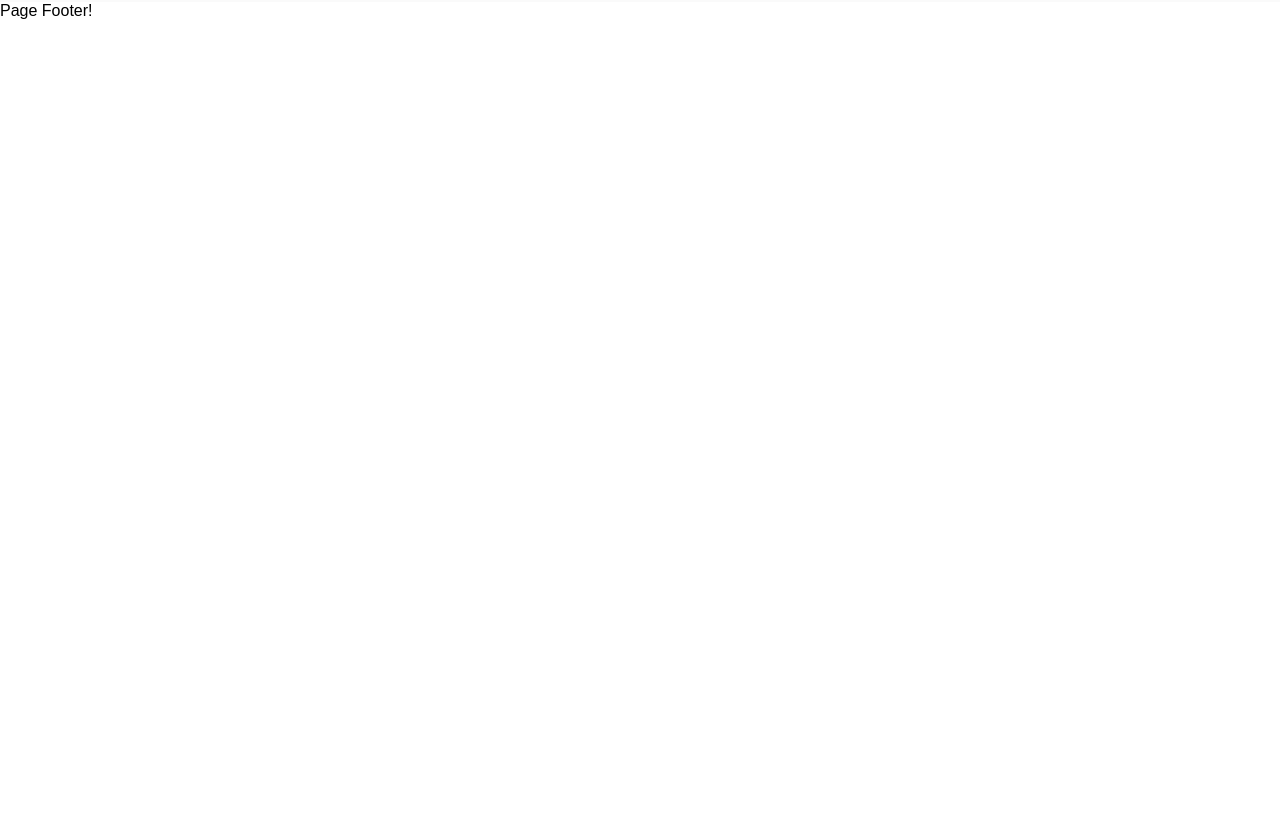
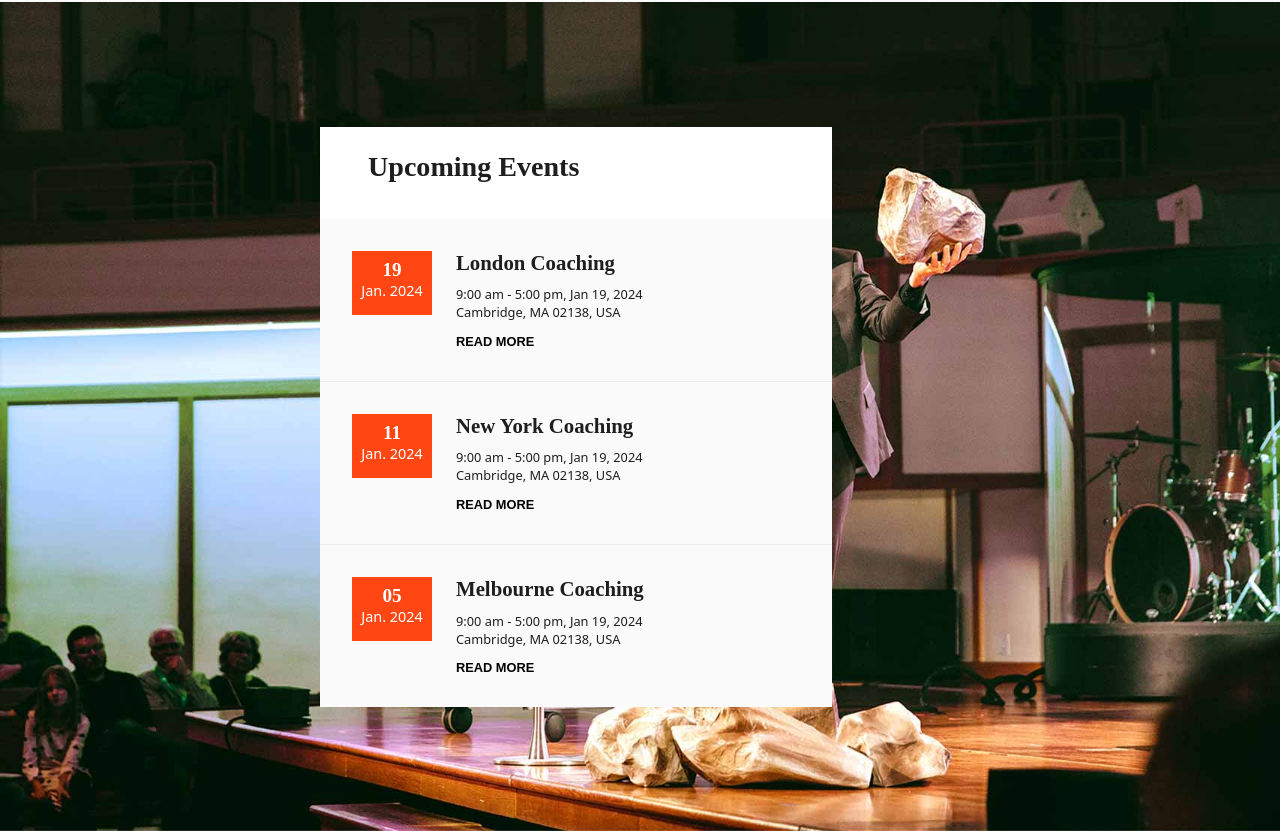
Before and after one commit to PasqualeIannace/proj-html-vuejs, a Vue app: page / in a window 1280 px wide. Shown: the part 2179-3012 px from the top of the page. Before the commit the page ends 2199 px from the top, so only its background shows below. Built offline with nearby package versions, Linux system fonts and the light colour scheme; a web font is replaced by a local one.

Commit message:
Stilizzata sezione 3

```diff
--- a/src/components/PageMain.vue
+++ b/src/components/PageMain.vue
@@ -1,5 +1,6 @@
 <script>
 import { store } from "../store.js" //state management
+import { upcomingEvents } from "../store.js"
 
 import Jumbo from "./Jumbo.vue"
 import Section1 from "./Section1.vue"
@@ -13,7 +14,8 @@ export default {
     data() {
         return {
             store,
-
+            upcomingEvents,
+            counter: 0,
         }
     },
     methods: {
@@ -29,9 +31,165 @@ export default {
     <Jumbo />
     <!-- sezione 1 -->
     <Section1 />
+
+    <div class="container relative">
+        <div class="absolute">
+            <img :src="upcomingEvents.slides[counter].img" alt="">
+
+            <div class="upcoming">
+                <div class="title">
+                    <h3>Upcoming Events</h3>
+                </div>
+                <div class="card" @mouseover="counter = 0">
+                    <div class="date bgOrange">
+                        <p>19</p>
+                        <span>Jan. 2024</span>
+                    </div>
+                    <div class="spec">
+                        <a href="">London Coaching</a>
+                        <div>
+                            <span>9:00 am - 5:00 pm, Jan 19, 2024</span>
+                        </div>
+                        <div>
+                            <span>Cambridge, MA 02138, USA</span>
+                        </div>
+
+                        <p>READ MORE</p>
+                    </div>
+                </div>
+                <div class="card border" @mouseover="counter = 1">
+                    <div class="date bgOrange">
+                        <p>11</p>
+                        <span>Jan. 2024</span>
+                    </div>
+                    <div class="spec">
+                        <a href="">
+                            New York Coaching</a>
+                        <div>
+                            <span>9:00 am - 5:00 pm, Jan 19, 2024</span>
+                        </div>
+                        <div>
+                            <span>Cambridge, MA 02138, USA</span>
+                        </div>
+
+                        <p>READ MORE</p>
+                    </div>
+                </div>
+                <div class="card" @mouseover="counter = 2">
+                    <div class="date bgOrange">
+                        <p>05</p>
+                        <span>Jan. 2024</span>
+                    </div>
+                    <div class="spec">
+                        <a href="">
+                            Melbourne Coaching</a>
+                        <div>
+                            <span>9:00 am - 5:00 pm, Jan 19, 2024</span>
+                        </div>
+                        <div>
+                            <span>Cambridge, MA 02138, USA</span>
+                        </div>
+
+                        <p>READ MORE</p>
+                    </div>
+                </div>
+            </div>
+        </div>
+    </div>
 </template>
 
 <style scoped lang="scss">
 // importo variabili
 // @use './styles/partials/variables' as *;
+.container {
+    height: 70em;
+
+    img {
+        width: 100vw;
+        max-width: 100%;
+        min-width: 90em;
+        z-index: -1;
+    }
+
+    .upcoming {
+        background: white;
+        width: 32em;
+        margin: 0 20em;
+        top: 15%;
+        position: absolute;
+
+        .title {
+            font-family: serif;
+            font-size: 1.5em;
+            color: #1E1E1E;
+            padding: 1em 0 1.5em 2em;
+            box-shadow: 2px 3px 10px 0 rgba(0, 0, 0, .09);
+        }
+
+        .card {
+            display: flex;
+            padding: 2em;
+            background-color: #FAFAFA;
+
+            &:hover {
+                background-color: white;
+            }
+
+            .date {
+                width: 5em;
+                height: 4em;
+                padding: 0.5em 0;
+                text-align: center;
+
+                p {
+                    font-family: serif;
+                    font-size: 1.2em;
+                    font-weight: bold;
+                }
+
+                span {
+                    font-weight: lighter;
+                    font-family: system-ui;
+                    font-size: 0.9em;
+                }
+            }
+
+            .spec {
+                padding-left: 1.5em;
+
+                a {
+                    font-family: serif;
+                    font-size: 1.3em;
+                    color: #1E1E1E;
+                    text-decoration: none;
+                    font-weight: bold;
+                    display: inline-block;
+                    padding-bottom: 0.5em;
+
+                    &:hover {
+                        color: #FF4613;
+                    }
+                }
+
+                span {
+                    color: #1E1E1E;
+                    font-weight: lighter;
+                    font-family: system-ui;
+                    font-size: 0.8em;
+                }
+
+                p {
+                    padding-top: 1em;
+                    font-size: 0.8em;
+                    font-weight: bold;
+                }
+            }
+        }
+
+        .border {
+            border: 1px solid #ececec;
+            border-style: solid none solid none;
+        }
+    }
+}
 </style>
--- a/src/store.js
+++ b/src/store.js
@@ -66,3 +66,17 @@ export const somePic = reactive({
         },
     ],
 });
+
+export const upcomingEvents = reactive({
+    slides: [
+        {
+            img: "/img/h1-img-07.jpg",
+        },
+        {
+            img: "/img/h1-img-08.jpg",
+        },
+        {
+            img: "/img/h1-img-09.jpg",
+        },
+    ],
+});
```
